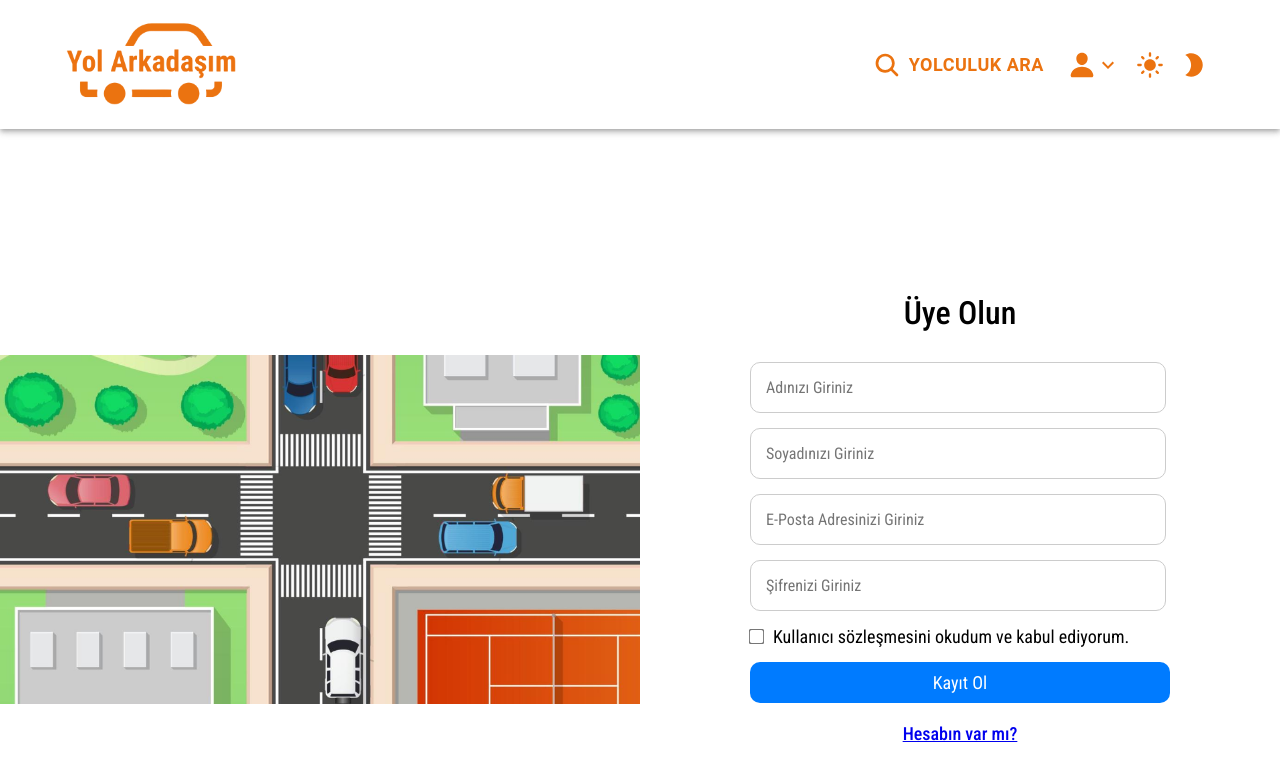
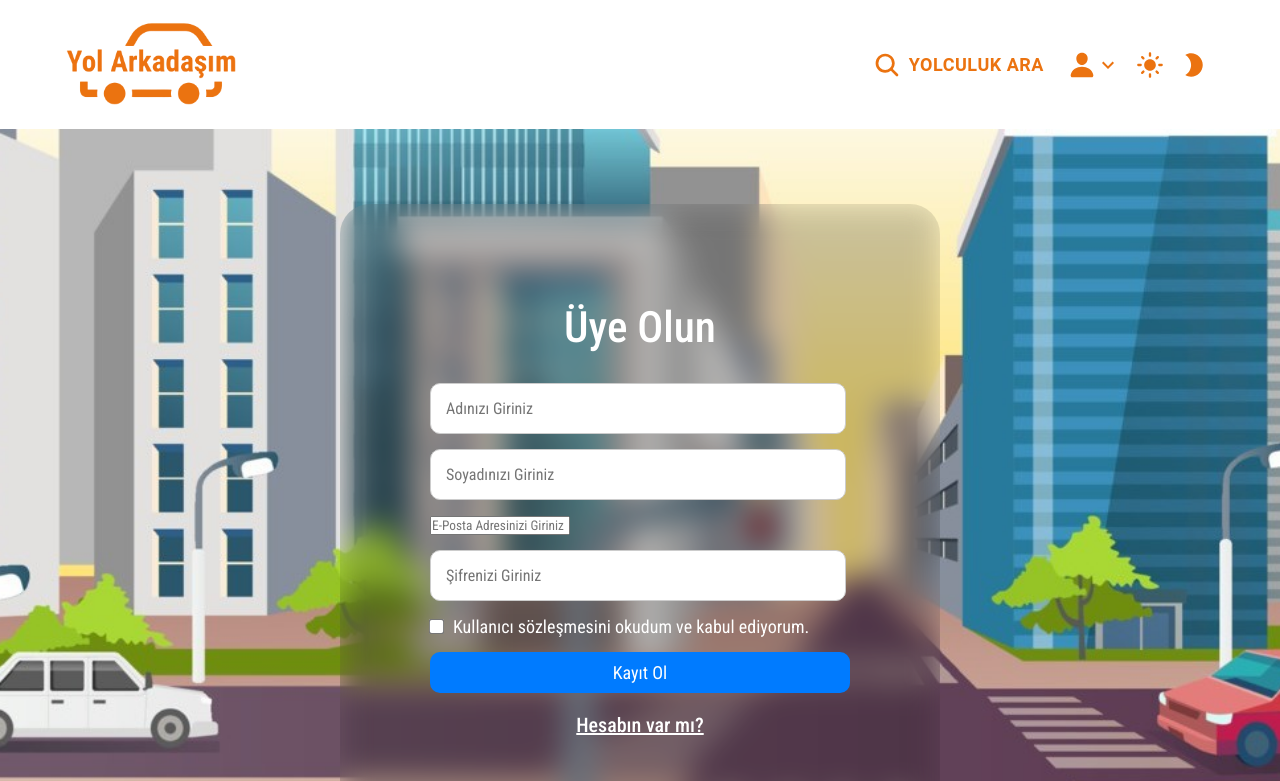
Before and after one commit to kubraacelik/YOLARKADASIM-Bitirme-Projesi, a React (Vite) app in the folder yolarkadasim/: page /uyeOl in a window 1280 px wide. Shown: the top 781 px of the page. Built offline with nearby package versions, Linux system fonts and the light colour scheme.

Commit message:
giriş yap ve kayıt ol için tasarım değiştirildi

```diff
--- a/yolarkadasim/src/routes/GirişYap.jsx
+++ b/yolarkadasim/src/routes/GirişYap.jsx
@@ -2,7 +2,6 @@ import React from "react";
 import Navbar from "../components/Navbar";
 import Footer from "../components/Footer";
 import "../styles/GirişYap.css";
-import resim1 from "../assets/üyeOl-resim1.png";
 import { useFormik } from "formik";
 import { advancedSchema } from "../schemas";
 import { Link } from "react-router-dom";
@@ -35,13 +34,10 @@ export default function GirişYap() {
       <Navbar />
       <div>
         <div className="girisYap-container">
-          <div
-            className="girisYap-sol"
-            style={{ backgroundImage: `url(${resim1})` }}
-          ></div>
-          <div className="girisYap-sag">
+          <div className="girisYap">
             <div className="tanım">Giriş Yapın</div>
             <form onSubmit={handleSubmit}>
+
               <div className="girisYap-giris">
                 <input
                   type="email"
@@ -53,6 +49,7 @@ export default function GirişYap() {
                 />
                 {errors.email && <p className="error">{errors.email}</p>}
               </div>
+
               <div className="girisYap-giris">
                 <input
                   type="password"
@@ -64,6 +61,7 @@ export default function GirişYap() {
                 />
                 {errors.sifre && <p className="error">{errors.sifre}</p>}
               </div>
+
               <div className="girisYap-giris">
                 <label className="beni-unutma">
                   <input type="checkbox" />Beni Unutma
@@ -73,7 +71,7 @@ export default function GirişYap() {
                 Giriş Yap
               </button>
               <div className="hesabinVarsaDiv">
-              <Link to='/uyeOl'>Hesabın yok mu?</Link>
+              <Link style={{ color: 'white' }} to='/uyeOl'>Hesabın yok mu?</Link>
               </div>
             </form>
           </div>
--- a/yolarkadasim/src/routes/ÜyeOl.jsx
+++ b/yolarkadasim/src/routes/ÜyeOl.jsx
@@ -2,8 +2,6 @@ import React, { useState } from "react";
 import Navbar from "../components/Navbar";
 import Footer from "../components/Footer";
 import "../styles/ÜyeOl.css";
-import resim1 from "../assets/bg.png";
-import resim2 from "../assets/bg2.png";
 import { useFormik } from "formik";
 import { basicSchema } from "../schemas";
 import { Link } from "react-router-dom";
@@ -71,11 +69,7 @@ export default function ÜyeOl() {
       <Navbar />
       <div>
         <div className="uyeOl-container">
-          <div
-            className="uyeOl-sol"
-            style={{ backgroundImage: `url(${resim2})` }}
-          ></div>
-          <div className="uyeOl-sag">
+          <div className="uyeOl">
             <div className="tanım">Üye Olun</div>
             <form onSubmit={handleSubmit}>
               <div className="üyeOl-giriş">
@@ -223,8 +217,8 @@ export default function ÜyeOl() {
               >
                 Kayıt Ol
               </button>
-              <div className="hesabinVarsaDiv">
-              <Link to='/girisYap'>Hesabın var mı?</Link>
+              <div className="hesabinVarsaDiv" >
+              <Link style={{ color: 'white' }} to='/girisYap'>Hesabın var mı?</Link>
               </div>
             </form>
           </div>
--- a/yolarkadasim/src/styles/GirişYap.css
+++ b/yolarkadasim/src/styles/GirişYap.css
@@ -1,28 +1,36 @@
-.girisYap-container {
-    width: 100%;
-    height: 100vh;
-    display: flex;
+* {
+    margin: 0;
+    padding: 0;
 }
 
-.girisYap-container .girisYap-sol {
-    height: 100%;
-    flex: 50%;
+.girisYap-container {
+    display: flex;
+    justify-content: center;
+    align-items: center;
+    min-height: 100vh;
+    width: 100%;
+    background: url("../assets/örnek3.jpg") no-repeat;
     background-position: center;
-    background-repeat: no-repeat;
-    background-size: contain;
+    background-size: cover;
 }
 
-.girisYap-container .girisYap-sag {
-    height: 100%;
-    flex: 50%;
+.girisYap-container .girisYap {
+    width: 550px;
+    height: 600px;
     display: flex;
     flex-direction: column;
     justify-content: center;
     align-items: center;
+    backdrop-filter: blur(15px) brightness(80%);
+    background: transparent;
+    border: none;
+    border-radius: 30px;
 }
 
-.girisYap-sag .tanım {
+.girisYap .tanım {
+    font-size: 2.7em;
     margin-bottom: 30px;
+    color: #fff;
 }
 
 form .girisYap-giris {
@@ -56,21 +64,23 @@ form .girisYap-giris {
 }
 
 .beni-unutma {
-    font-size: 18px
+    font-size: 18px;
+    color: #fff;
 }
 
 .beni-unutma input {
     margin-right: 10px;
     transform: scale(1.2);
+
 }
 
-.input-error{
+.input-error {
     border-color: red;
-  }
+}
 
-  .error{
+.error {
     color: red;
     font-size: 14px;
     font-weight: 500;
     text-align: left;
-  }
+}
--- a/yolarkadasim/src/styles/ÜyeOl.css
+++ b/yolarkadasim/src/styles/ÜyeOl.css
@@ -1,28 +1,38 @@
-.uyeOl-container {
-  width: 100%;
-  height: 100vh;
-  display: flex;
+*{
+  margin: 0;
+  padding: 0;
 }
 
-.uyeOl-container .uyeOl-sol {
-  height: 100%;
-  flex: 50%;
+.uyeOl-container {
+  display: flex;
+  justify-content: center;
+  align-items: center;
+  min-height: 100vh;
+  width: 100%;
+  background:url("../assets/örnek3.jpg")
+  no-repeat;
   background-position: center;
-  background-repeat: no-repeat;
-  background-size: contain;
+  background-size: cover;
 }
 
-.uyeOl-container .uyeOl-sag {
-  height: 100%;
-  flex: 50%;
+
+.uyeOl-container .uyeOl {
+  width: 600px;
+  height: 650px;
   display: flex;
   flex-direction: column;
   justify-content: center;
   align-items: center;
+  backdrop-filter: blur(15px) brightness(80%);
+  background: transparent;
+  border: none;
+  border-radius: 30px;
 }
 
-.uyeOl-sag .tanım {
+.uyeOl .tanım {
+  font-size: 2.7em;
   margin-bottom: 30px;
+  color: #fff;
 }
 
 form .üyeOl-giriş {
@@ -30,7 +40,7 @@ form .üyeOl-giriş {
   width: 416px;
 }
 
-#ad, #soyad, #eposta, #sifre, #tekrarliSifre{
+#ad, #soyad, #email, #sifre, #tekrarliSifre{
   width: 100%;
   padding: 15px;
   border: 1px solid #ccc;
@@ -59,6 +69,7 @@ form .üyeOl-giriş {
   display: flex;
   flex-direction: row;
   align-items: center;
+  color: #fff;
 }
 
 .sözleşme .checkbox {
@@ -119,19 +130,19 @@ form .üyeOl-giriş {
 }
 
 .input-error{
-  border-color: red;
+  border-color:#641E16;
 }
 
 .error{
-  color: red;
-  font-size: 14px;
-  font-weight: 500;
+  color: #641E16;
+  font-size: 16px;
+  font-weight: 700;
   text-align: left;
 }
 
 .hesabinVarsaDiv{
   margin: 20px;
-  font-size: 18px;
+  font-size: 20px;
   font-weight: 500;
   text-align: center;
 }
```
Also changed, not shown: yolarkadasim/src/assets/örnek3.jpg.
